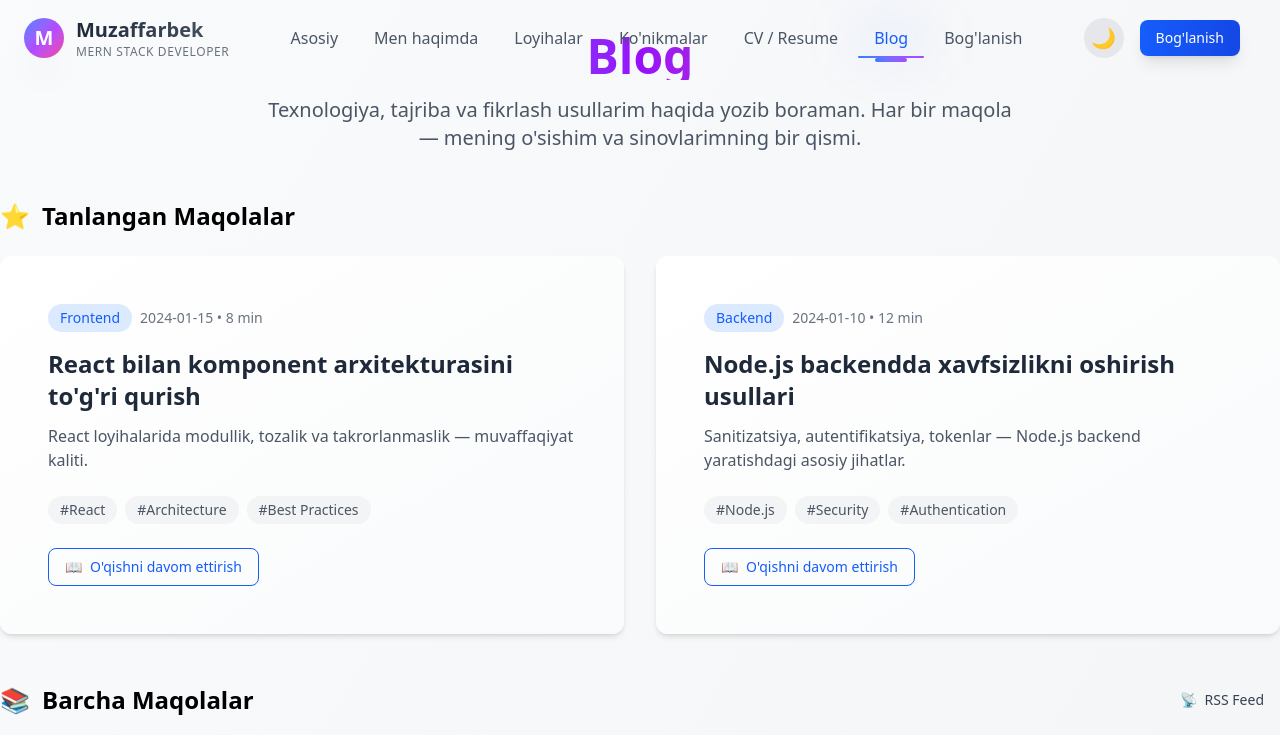
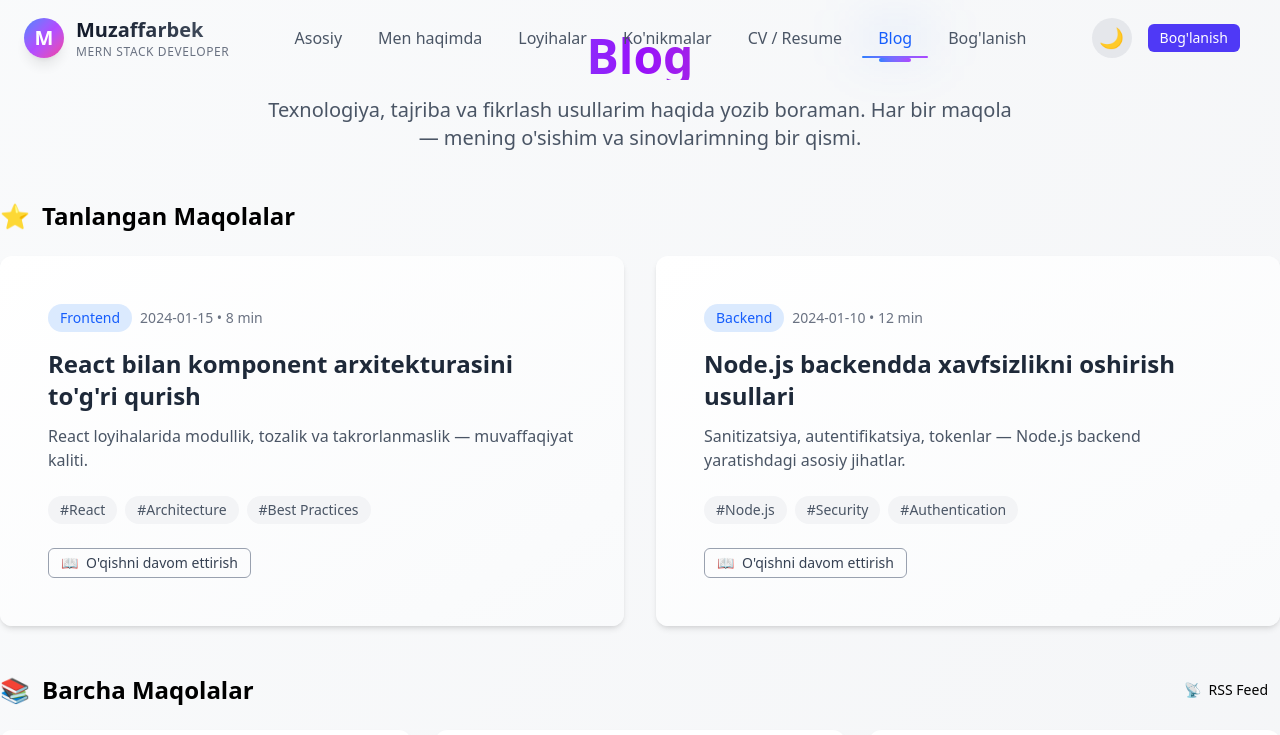
Before and after one commit to muzaffarbekmustafayevgit/AboutMeCli, a React (Vite) app: page /blog in a window 1280 px wide. Shown: the top 735 px of the page. Built offline with nearby package versions, Linux system fonts and the light colour scheme.

Commit message:
home page updated2

```diff
--- a/src/components/Button.jsx
+++ b/src/components/Button.jsx
@@ -1,65 +1,82 @@
-// src/components/Button.jsx
-import React from 'react';
+import React from "react";
 
 const Button = ({
   children,
-  variant = 'primary',
-  size = 'md',
-  fullWidth = false,
+  type = "button",
+  variant = "primary",
+  size = "md",
+  widthClass = "",
+  className = "",
   disabled = false,
   loading = false,
-  className = '',
   icon,
-  iconPosition = 'left',
+  iconPosition = "left",
   onClick,
-  type = 'button',
   ...props
 }) => {
-  const baseClasses = 'inline-flex items-center justify-center font-medium rounded-lg transition-all duration-300 focus:outline-none focus:ring-2 focus:ring-offset-2 disabled:opacity-50 disabled:cursor-not-allowed';
+
+  const baseClasses =
+    "relative inline-flex items-center justify-center font-medium rounded-md transition-all select-none";
 
   const variants = {
-    primary: 'bg-gradient-to-r from-blue-600 to-blue-700 hover:from-blue-700 hover:to-blue-800 text-white shadow-lg hover:shadow-xl focus:ring-blue-500 dark:from-blue-500 dark:to-blue-600 dark:hover:from-blue-600 dark:hover:to-blue-700',
-    secondary: 'bg-gradient-to-r from-gray-100 to-gray-200 hover:from-gray-200 hover:to-gray-300 text-gray-800 shadow hover:shadow-md focus:ring-gray-400 dark:from-gray-800 dark:to-gray-900 dark:text-gray-200 dark:hover:from-gray-700 dark:hover:to-gray-800',
-    outline: 'bg-transparent border border-blue-600 text-blue-600 hover:bg-blue-50 focus:ring-blue-500 dark:border-blue-400 dark:text-blue-400 dark:hover:bg-blue-900/30',
-    ghost: 'bg-transparent text-gray-700 hover:bg-gray-100 focus:ring-gray-400 dark:text-gray-300 dark:hover:bg-gray-800',
-    danger: 'bg-gradient-to-r from-red-600 to-red-700 hover:from-red-700 hover:to-red-800 text-white shadow-lg hover:shadow-xl focus:ring-red-500 dark:from-red-500 dark:to-red-600',
-    success: 'bg-gradient-to-r from-green-600 to-green-700 hover:from-green-700 hover:to-green-800 text-white shadow-lg hover:shadow-xl focus:ring-green-500',
+    primary: "bg-indigo-600 hover:bg-indigo-700 text-white",
+    secondary: "bg-gray-200 hover:bg-gray-300 text-gray-900 dark:bg-gray-700 dark:hover:bg-gray-600 dark:text-white",
+    outline: "border border-gray-400 text-gray-700 hover:bg-gray-100 dark:text-white dark:border-gray-600 dark:hover:bg-gray-700",
   };
 
   const sizes = {
-    xs: 'px-3 py-1.5 text-xs',
-    sm: 'px-4 py-2 text-sm',
-    md: 'px-6 py-3 text-base',
-    lg: 'px-8 py-4 text-lg',
-    xl: 'px-10 py-5 text-xl',
+    sm: "px-3 py-1 text-sm",
+    md: "px-4 py-2 text-base",
+    lg: "px-5 py-3 text-lg",
   };
-
-  const widthClass = fullWidth ? 'w-full' : '';
 
   return (
     <button
       type={type}
-      className={`${baseClasses} ${variants[variant]} ${sizes[size]} ${widthClass} ${className} group`}
+      className={`${baseClasses} ${variants[variant]} ${sizes[size]} ${widthClass} ${className} group relative`}
       disabled={disabled || loading}
       onClick={onClick}
       {...props}
     >
-      {loading && (
-        <svg className="animate-spin -ml-1 mr-2 h-4 w-4 text-current" xmlns="http://www.w3.org/2000/svg" fill="none" viewBox="0 0 24 24">
-          <circle className="opacity-25" cx="12" cy="12" r="10" stroke="currentColor" strokeWidth="4"></circle>
-          <path className="opacity-75" fill="currentColor" d="M4 12a8 8 0 018-8V0C5.373 0 0 5.373 0 12h4zm2 5.291A7.962 7.962 0 014 12H0c0 3.042 1.135 5.824 3 7.938l3-2.647z"></path>
-        </svg>
+      {/* Icon LEFT */}
+      {!loading && icon && iconPosition === "left" && (
+        <span className="mr-2 group-hover:translate-x-0.5 transition-transform">
+          {icon}
+        </span>
       )}
 
-      {!loading && icon && iconPosition === 'left' && (
-        <span className="mr-2 group-hover:translate-x-0.5 transition-transform">{icon}</span>
+      {/* Button Text */}
+      <span>{children}</span>
+
+      {/* Icon RIGHT */}
+      {!loading && icon && iconPosition === "right" && (
+        <span className="ml-2 group-hover:translate-x-0.5 transition-transform">
+          {icon}
+        </span>
       )}
 
-      <span>{children}</span>
+      {/* 🔥 Loading pastki chiziq */}
+      {loading && (
+        <span className="absolute left-0 bottom-0 w-full h-[2px] overflow-hidden">
+          <span className="block h-full w-full bg-current animate-line" />
+        </span>
+      )}
 
-      {!loading && icon && iconPosition === 'right' && (
-        <span className="ml-2 group-hover:translate-x-0.5 transition-transform">{icon}</span>
-      )}
+      {/* CSS animations */}
+      <style jsx>{`
+        @keyframes line-move {
+          0% {
+            transform: translateX(-100%);
+          }
+          100% {
+            transform: translateX(100%);
+          }
+        }
+
+        .animate-line {
+          animation: line-move 1.2s linear infinite;
+        }
+      `}</style>
     </button>
   );
 };
--- a/src/components/Navbar.jsx
+++ b/src/components/Navbar.jsx
@@ -31,32 +31,44 @@ const Navbar = () => {
   const isActive = (path) => location.pathname === path;
 
 return (
-<nav className={`fixed w-full top-0 left-0 z-50 transition-all duration-500 ${ // **absolute -> fixed** navbar yuqorida qotib turishi uchun
+  <nav
+    className={`fixed w-full top-0 left-0 z-50 transition-all duration-500
+      ${
         scrolled
- ? 'bg-white/95 dark:bg-gray-900/95 backdrop-blur-lg shadow-xl py-2'
- : 'bg-white/0 dark:bg-gray-900/0 py-4' // Scroll bo'lmaganda rangni shaffofroq qildim
-}`}>
+          ? "bg-white/90 dark:bg-gray-900/90 backdrop-blur-xl shadow-md py-2 border-b border-gray-200/40 dark:border-gray-700/40"
+          : "bg-transparent py-4"
+      }
+    `}
+  >
     <div className="max-w-7xl mx-auto px-6 flex justify-between items-center">
-{/* Logo (chap tomonda) */}
+
+      {/* Logo */}
       <Link to="/" className="flex items-center space-x-3 group">
         <div className="relative">
- <div className="inline-flex items-center justify-center w-10 h-10 rounded-full bg-gradient-to-br from-blue-500 via-purple-500 to-pink-500 shadow-2xl animate-pulse"> {/* w-12/h-12 -> w-10/h-10, mb-2 olib tashlandi */}
+          <div className="inline-flex items-center justify-center
+            w-10 h-10 rounded-full bg-gradient-to-br from-blue-500 via-purple-500 to-pink-500
+            shadow-lg group-hover:scale-105 transition-transform animate-pulse
+          ">
             <span className="text-white text-xl font-bold">M</span>
           </div>
         </div>
- <div className="flex flex-col">
- <span className="text-xl font-bold bg-gradient-to-r from-gray-800 to-gray-600 dark:from-white dark:to-gray-300 bg-clip-text text-transparent"> {/* text-2xl -> text-xl */}
+
+        <div className="flex flex-col leading-tight">
+          <span className="text-xl font-bold bg-gradient-to-r from-gray-900 to-gray-600 dark:from-white
+            dark:to-gray-300 bg-clip-text text-transparent"
+          >
             Muzaffarbek
           </span>
- <span className="text-xs text-gray-500 dark:text-gray-400 font-medium tracking-wider">
+          <span className="text-xs text-gray-500 dark:text-gray-400 tracking-wider">
             MERN STACK DEVELOPER
           </span>
- </div> </Link>
+        </div>
+      </Link>
 
- {/* DesktopMenu (markazda) */}
+      {/* Desktop Menu */}
       <DesktopMenu isActive={isActive} activeIndex={activeIndex} />
 
- {/* ThemeToggle va Button (o'ng tomonda) */}
+      {/* Right Side */}
       <div className="flex items-center space-x-4">
         <ThemeToggle />
         <Button
@@ -68,25 +80,26 @@ scrolled
         >
           Bog'lanish
         </Button>
+
         <MobileMenuButton menuOpen={menuOpen} setMenuOpen={setMenuOpen} />
       </div>
     </div>
 
-{/* Mobil menyu */}
+    {/* Mobile menu */}
     <MobileMenu menuOpen={menuOpen} setMenuOpen={setMenuOpen} isActive={isActive} />
 
-      {/* Scroll pastda qolishi uchun stil qo'shamiz */}
     <style jsx>{`
       @keyframes slideDown {
         from { transform: translateY(-100%); opacity: 0; }
         to { transform: translateY(0); opacity: 1; }
       }
       .animate-slideDown {
-          animation: slideDown 0.3s ease-out forwards;
+        animation: slideDown 0.35s ease-out forwards;
       }
     `}</style>
   </nav>
 );
+
 };
 
 // Desktop menu komponenti
--- a/src/pages/Home.jsx
+++ b/src/pages/Home.jsx
@@ -1,6 +1,6 @@
 import React, { useState, useEffect } from "react";
 import { Download, Github, Linkedin, Youtube } from "lucide-react";
-
+import MyImage from "../assets/USER.jpg"
 function Home() {
   const [rotation, setRotation] = useState(0);
 
@@ -12,29 +12,75 @@ function Home() {
   }, []);
 
   return (
-    <div className="flex gap-12 flex-col h-screen lg:flex-row justify-center items-center   p-8 md:p-8   dark:bg-gray-900 ">
+    <div className="flex gap-12 flex-col h-screen lg:flex-row justify-center items-center   p-6 md:p-8   dark:bg-gray-900 ">
       {/* Card 1: Content */}
       <div
-        className="rounded-3xl p-8 md:p-12 max-w-2xl mb-10 lg:mb-0 lg:mr-12
+        className="rounded-2xl p-8 md:p-12 max-w-2xl mb-10 lg:mb-0 lg:mr-6 lg:mt-5
                 bg-white/70 dark:bg-gray-900/70 backdrop-blur-xl shadow-2xl border border-gray-200 dark:border-gray-700
-                hover:shadow-[0_0_40px_rgba(59,130,246,0.4)] transition-all duration-500"
+                shadow-[0_0_40px_rgba(59,130,246,0.4)] transition-all duration-500"
       >
         <h3
-          className="md:text-5xl text-4xl font-extrabold text-gray-900 dark:text-white mb-4
-                border-b-4 border-gradient-to-r from-red-600 to-orange-500 pb-2 w-fit"
+          className="typing-once md:text-3xl text-xl
+  text-gray-900 dark:text-white mb-4 w-fit pb-2"
         >
           Hi, I'm Muzaffarbek Mustafayev
         </h3>
 
+        <style jsx>{`
+          .typing-once {
+            overflow: hidden; /* matnni yashirish uchun */
+            white-space: nowrap;
+            width: 0;
+
+            animation: typing 7s steps(40, end) forwards; /* yozuv sekinroq: 7s */
+          }
+
+          @keyframes typing {
+            from {
+              width: 0;
+            } /* boshlanish */
+            to {
+              width: 100%;
+            } /* oxirida to‘liq yoziladi */
+          }
+
+          /* Cursor blink */
+          .typing-once::after {
+            content: "";
+            display: inline-block;
+            width: 2px;
+            height: 1em;
+            animation: blink 0.75s step-end infinite;
+            vertical-align: bottom;
+          }
+
+          @keyframes blink {
+            0%,
+            100% {
+              opacity: 0;
+            }
+            50% {
+              opacity: 1;
+              border-right: none;
+            }
+          }
+
+          /* Cursor typing tugagach yo‘qoladi */
+          .typing-once::after {
+            animation: none;
+            opacity: 0;
+          }
+        `}</style>
+
         <p className="text-xl md:text-2xl font-semibold text-blue-600 dark:text-blue-400 mb-4">
-          Frontend Developer
+          MERN Stack Developer
         </p>
 
         <p className="text-gray-700 text-justify dark:text-gray-300 text-base md:text-lg leading-relaxed mb-8">
-          Passionate frontend developer specializing in React, NodeJS, MongoDB,
-          TypeScript, and modern web technologies. I create responsive,
-          accessible, and performant web applications with delightful user
-          experiences.
+          Passionate frontend developer specializing in MongoDB, ExpressJS,
+          React, NodeJS, TypeScript, and modern web technologies. I create
+          responsive, accessible, and performant web applications with
+          delightful user experiences.
         </p>
 
         {/* BUTTON + ICONS */}
@@ -82,7 +128,6 @@ function Home() {
 
       {/* Card 2: Profile Image with Loader */}
       <div className="relative w-80 h-80 md:w-96 md:h-96">
-
         {/* Single Rotating Ring */}
         <div
           className="absolute inset-0 rounded-full animate-[spin_18s_linear_infinite]"
@@ -103,12 +148,11 @@ function Home() {
         {/* Profile Image */}
         <div className="absolute inset-6 rounded-full overflow-hidden border-1 border-white dark:border-gray-800 shadow-xl">
           <img
-      src="https://1drv.ms/i/c/829ef70904f87cee/IQDZuWg3p5HARKDG1mZQ-h9xAcvbz2MoIMDlXRQOvbz-jL4?e=hw6zzf"
+            src={MyImage}
             alt="Muzaffarbek Mustafayev"
             className="w-full h-full object-cover"
           />
         </div>
-
       </div>
 
       <style jsx>{`
@@ -121,7 +165,6 @@ function Home() {
           }
         }
       `}</style>
-
     </div>
   );
 }
```
Lines whose indentation alone changed are shown as unchanged.
